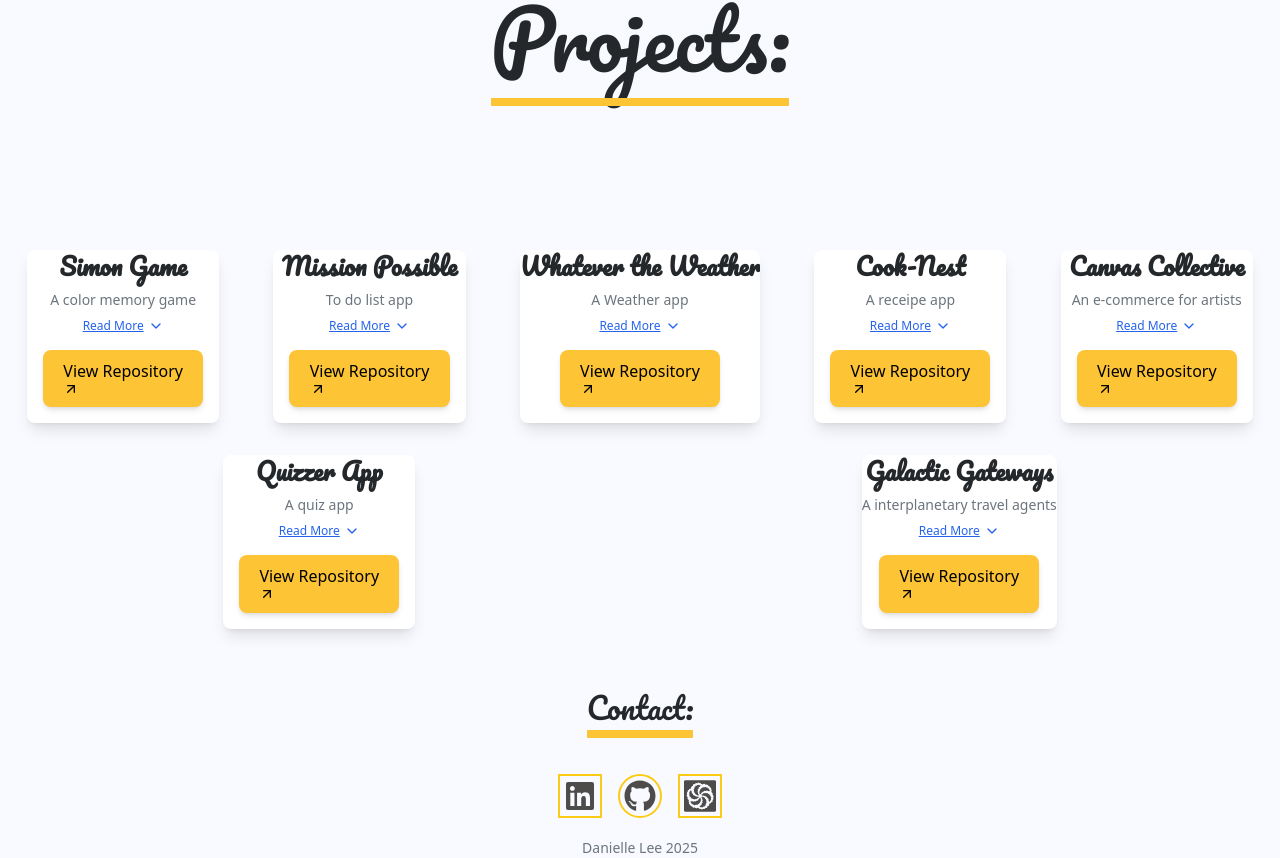
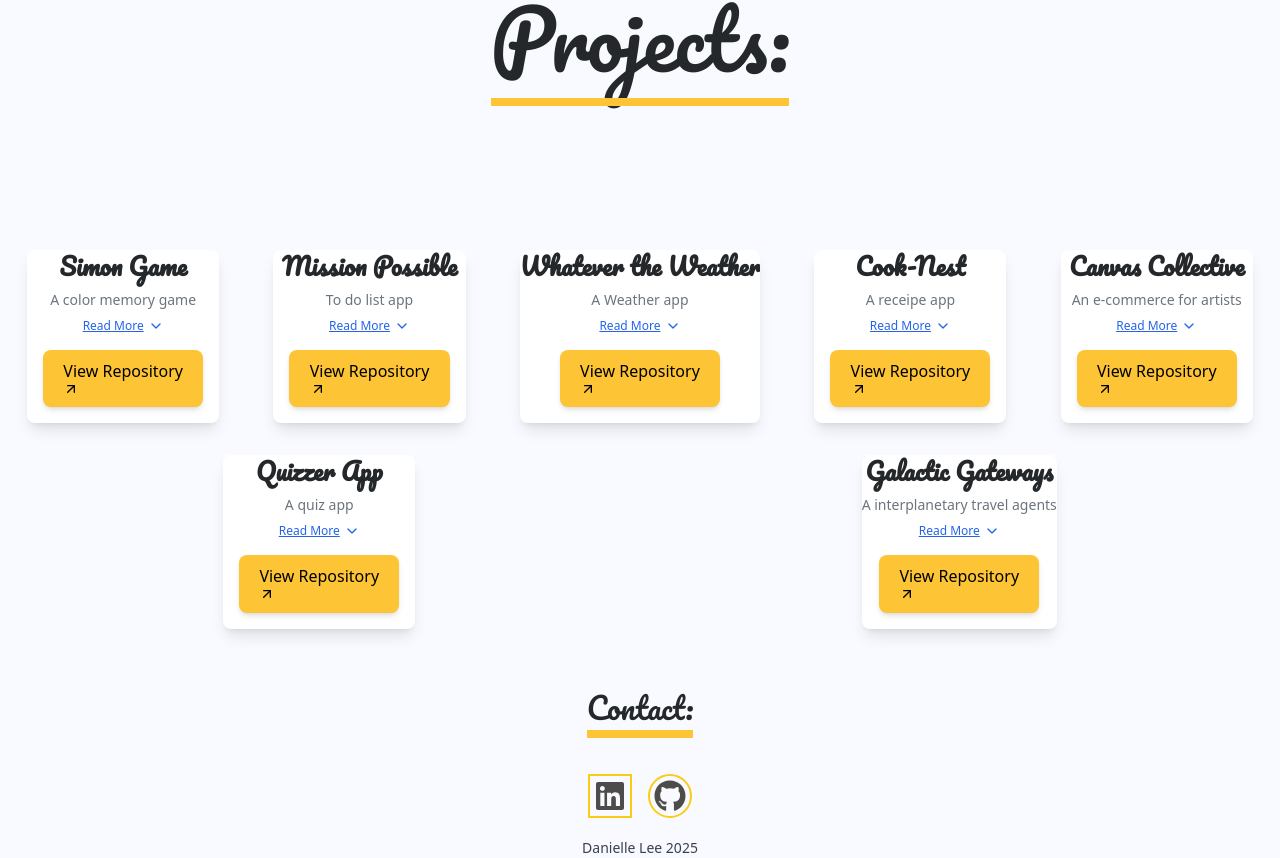
Before and after one commit to Danielle73/Danielle-React-Portfolio, a React (Vite) app in the folder my-portfolio/: page / in a window 1280 px wide. Shown: the part 1287-2145 px from the top of the page. Built offline with nearby package versions, Linux system fonts and the light colour scheme.

Commit message:
accesibility amendements to code;  codewars commented out due to link issues

```diff
--- a/my-portfolio/src/components/Footer.jsx
+++ b/my-portfolio/src/components/Footer.jsx
@@ -1,6 +1,6 @@
 import { FaLinkedin } from "react-icons/fa";
 import { FaGithub } from "react-icons/fa";
-import { SiCodewars } from "react-icons/si";
+// import { SiCodewars } from "react-icons/si";
 
 const Footer = () => {
 
@@ -24,28 +24,30 @@ const currentYear = new Date().getFullYear();
 
         <div className="footer flex flex-row justify-center space-x-4 m-5">
     {/* LinkedIn Icon */}
-    <a href="https://www.linkedin.com/in/danielle-lee-ab8b0887/" target="_blank" rel="noopener noreferrer" aria-label="Visit my LinkedIn profile">
+    <a href="https://www.linkedin.com/in/danielle-lee-ab8b0887/" target="_blank" rel="noopener noreferrer">
         <div className="border-2 border-yellow-400 p-1 ">
             <FaLinkedin size={32} color="#4e4b4b" aria-hidden="true"/>
         </div>
+        <span className="sr-only">Visit my LinkedIn profile</span>
     </a>
 
     {/* Github Icon */}
     <a href="https://github.com/Danielle73/" target="_blank" rel="noopener noreferrer">
         <div className="border-2 border-yellow-400 p-1 rounded-full">
-            <FaGithub size={32} color="#4e4b4b" />
+            <FaGithub size={32} color="#4e4b4b" aria-hidden="true"/>
         </div>
+        <span className="sr-only">Visit my GitHub profile</span>
     </a>
 
     {/* Codewars Icon */}
-    <a href="https://www.linkedin.com/in/danielle-lee-ab8b0887/" target="_blank" rel="noopener noreferrer">
+    {/* <a href="https://www.linkedin.com/in/danielle-lee-ab8b0887/" target="_blank" rel="noopener noreferrer">
         <div className="border-2 border-yellow-400 p-1 ">
             <SiCodewars size={32} color="#4e4b4b" />
         </div>
-    </a>
+    </a> */}
 </div>
 
-        <p className="flex justify-center text-sm" >Danielle Lee {currentYear}</p>
+        <p className="flex justify-center text-sm text-gray-700">Danielle Lee {currentYear}</p>
 
         </>
     );
```
